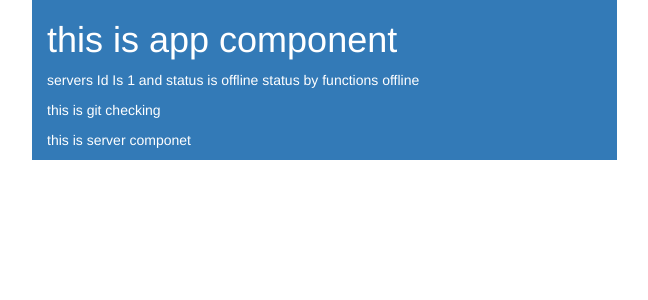
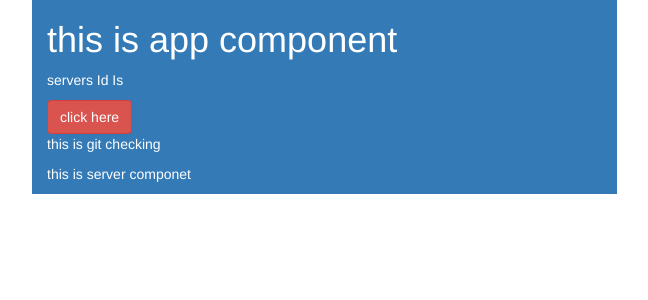
Before and after one commit to kratos619/Angular-Project, an Angular app in the folder my-first-app/: page / in a window 1280 px wide. Shown: the top 300 px of the page, without its empty margins (23-671 px from the left). Built offline with nearby package versions, Linux system fonts and the light colour scheme.

Commit message:
property binding

```diff
--- a/my-first-app/src/app/servers/servers.component.html
+++ b/my-first-app/src/app/servers/servers.component.html
@@ -1,3 +1,4 @@
-<p>servers Id Is {{servrId}} and status is  {{serverstatus}} status by functions {{getserverstatus()}} </p>
+<p>servers Id Is</p>
+<button class="btn btn-danger" [disabled]="!allownewserver" >click here</button>
 <p>this is git checking</p>
 <app-server></app-server>
--- a/my-first-app/src/app/servers/servers.component.ts
+++ b/my-first-app/src/app/servers/servers.component.ts
@@ -5,11 +5,15 @@ import { Component, OnInit } from '@angular/core';
   templateUrl: './servers.component.html',
   styleUrls: ['./servers.component.css']
 })
-export class ServersComponent  {
- servrId = 1;
- serverstatus = 'offline';
+export class ServersComponent implements OnInit{
 
- getserverstatus(){
-   return this.serverstatus;
+  allownewserver = false;
+  constructor (){
+    setTimeout(()=>{ this.allownewserver = true;}, 2000);
+  }
+
+ ngOnInit (){
+
  }
+
 }
```
